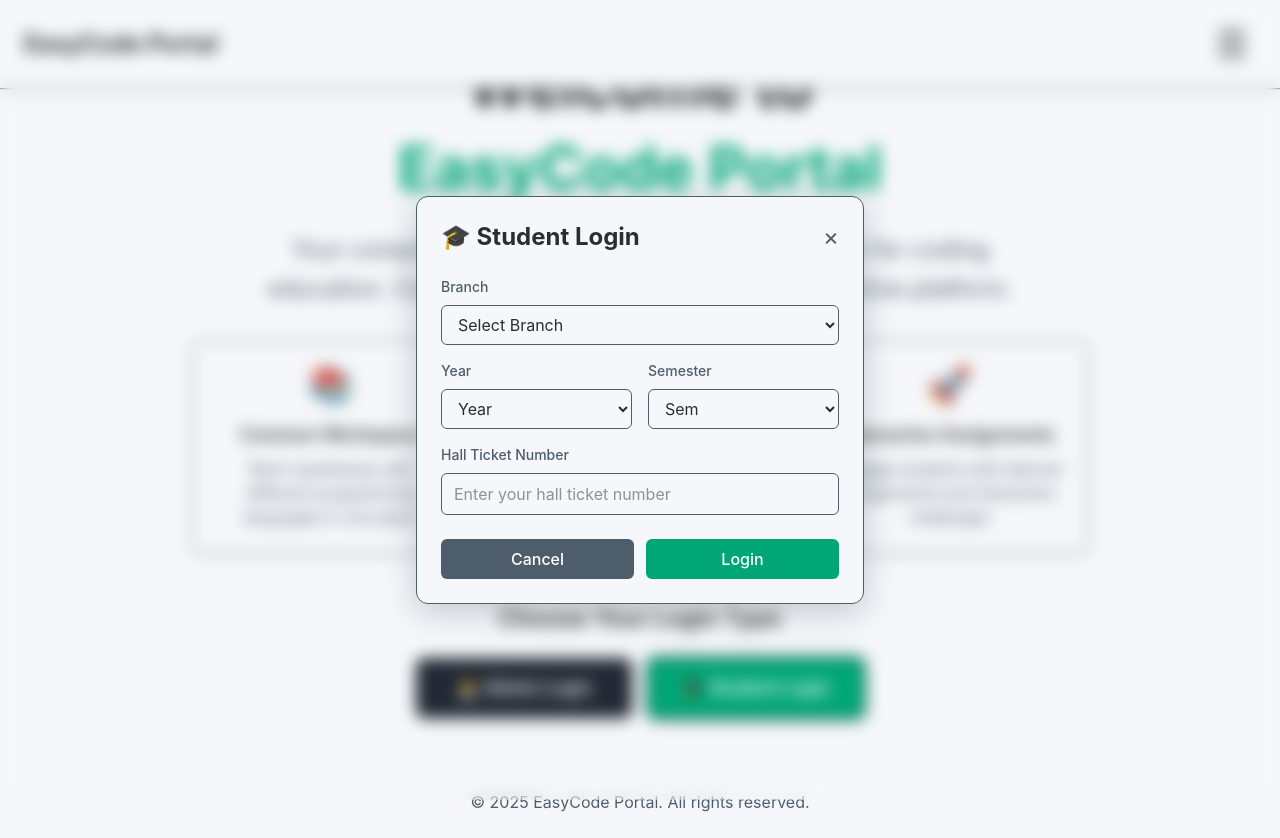
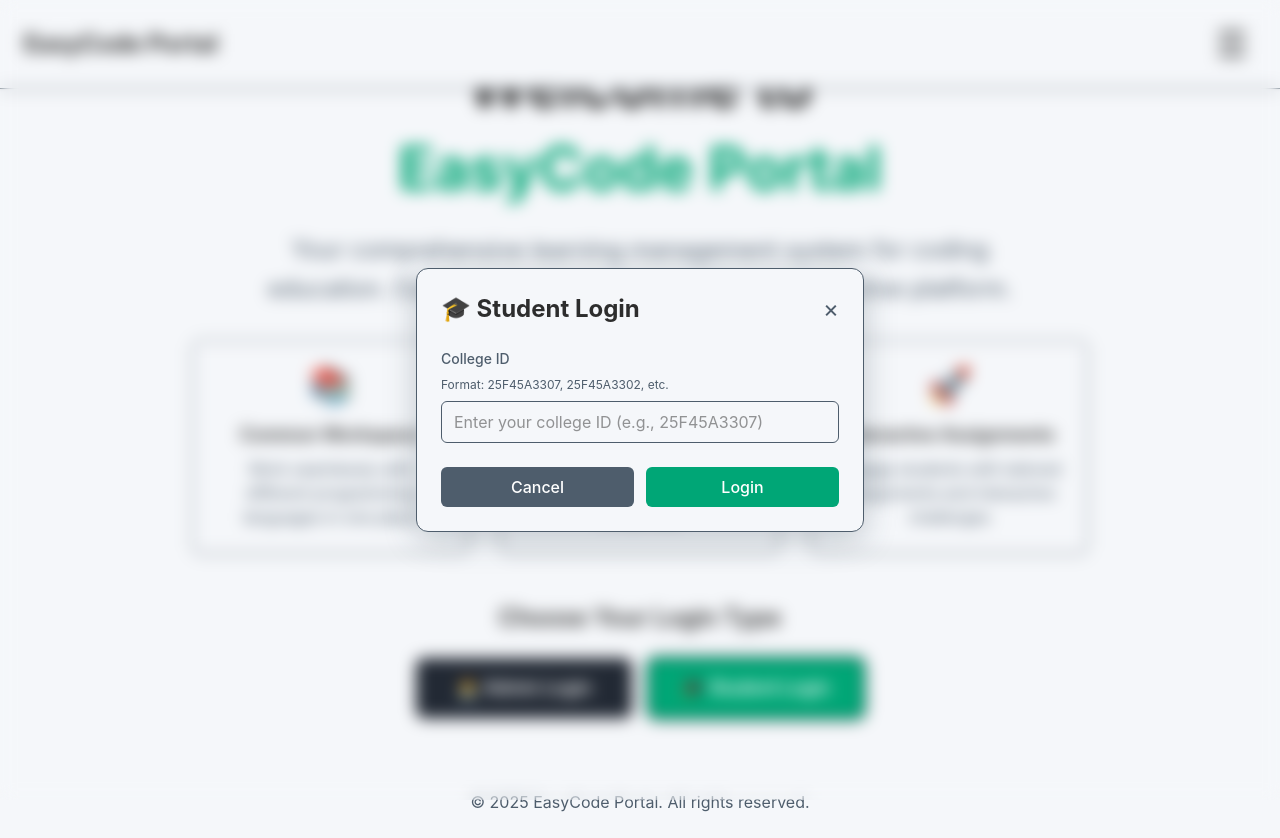
Before and after one commit to rvetrivignesh/EasyCode-Portal, a React (Vite) app in the folder frontend/: page / in a window 1280 px wide. Both pictures are taken after a click on the button "🎓 Student Login". Built offline with nearby package versions, Linux system fonts and the light colour scheme.

Commit message:
add proper localStorage management for student authentication

```diff
--- a/frontend/src/components/Login-Models/StudentLoginModal.tsx
+++ b/frontend/src/components/Login-Models/StudentLoginModal.tsx
@@ -1,4 +1,5 @@
 import React, { useState, useEffect } from 'react';
+import { useNavigate } from 'react-router-dom';
 
 interface StudentLoginModalProps {
   isOpen: boolean;
@@ -6,10 +7,10 @@ interface StudentLoginModalProps {
 }
 
 const StudentLoginModal: React.FC<StudentLoginModalProps> = ({ isOpen, onClose }) => {
-  const [branch, setBranch] = useState('');
-  const [year, setYear] = useState('');
-  const [semester, setSemester] = useState('');
-  const [hallTicket, setHallTicket] = useState('');
+  const [collegeId, setCollegeId] = useState('');
+  const [isLoading, setIsLoading] = useState(false);
+  const [error, setError] = useState('');
+  const navigate = useNavigate();
 
   useEffect(() => {
     if (isOpen) {
@@ -25,14 +26,39 @@ const StudentLoginModal: React.FC<StudentLoginModalProps> = ({ isOpen, onClose }
 
   if (!isOpen) return null;
 
-  const handleSubmit = (e: React.FormEvent) => {
+  const handleSubmit = async (e: React.FormEvent) => {
     e.preventDefault();
-    console.log('Student login:', { branch, year, semester, hallTicket });
-    onClose();
-    setBranch('');
-    setYear('');
-    setSemester('');
-    setHallTicket('');
+    setIsLoading(true);
+    setError('');
+
+    try {
+      const response = await fetch('http://localhost:3001/api/student-login', {
+        method: 'POST',
+        headers: {
+          'Content-Type': 'application/json',
+        },
+        body: JSON.stringify({ college_id: collegeId }),
+      });
+
+      const data = await response.json();
+
+      if (response.ok) {
+        // Store student data in localStorage
+        localStorage.setItem('student', JSON.stringify(data.student));
+        localStorage.setItem('userType', 'student');
+
+        // Navigate to student dashboard
+        navigate('/student');
+        onClose();
+        setCollegeId('');
+      } else {
+        setError(data.message || 'Login failed');
+      }
+    } catch (error) {
+      setError('Could not connect to server. Please try again.');
+    } finally {
+      setIsLoading(false);
+    }
   };
 
   const handleOverlayClick = (e: React.MouseEvent) => {
@@ -62,85 +88,30 @@ const StudentLoginModal: React.FC<StudentLoginModalProps> = ({ isOpen, onClose }
           </div>
 
           <form onSubmit={handleSubmit}>
-            <div className="mb-4">
-              <label
-                htmlFor="branch"
-                className="block text-sm font-medium text-[var(--secondary-text)] mb-2"
-              >
-                Branch
-              </label>
-              <select
-                id="branch"
-                value={branch}
-                onChange={(e) => setBranch(e.target.value)}
-                className="w-full px-3 py-2 border border-[var(--secondary-text)] rounded-md focus:outline-none focus:ring-2 focus:ring-[var(--highlight)] focus:border-transparent bg-[var(--background)] text-[var(--primary-text)] transition-colors duration-200"
-                required
-              >
-                <option value="">Select Branch</option>
-                <option value="CSE">Computer Science Engineering</option>
-                <option value="CSM">CSE (ARTIFICIAL INTELLIGENCE & MACHINE LEARNING)</option>
-                <option value="CSD">CSE (DATA SCIENCE)</option>
-              </select>
-            </div>
-
-            <div className="grid grid-cols-2 gap-4 mb-4">
-              <div>
-                <label
-                  htmlFor="year"
-                  className="block text-sm font-medium text-[var(--secondary-text)] mb-2"
-                >
-                  Year
-                </label>
-                <select
-                  id="year"
-                  value={year}
-                  onChange={(e) => setYear(e.target.value)}
-                  className="w-full px-3 py-2 border border-[var(--secondary-text)] rounded-md focus:outline-none focus:ring-2 focus:ring-[var(--highlight)] focus:border-transparent bg-[var(--background)] text-[var(--primary-text)] transition-colors duration-200"
-                  required
-                >
-                  <option value="">Year</option>
-                  <option value="1">1st Year</option>
-                  <option value="2">2nd Year</option>
-                  <option value="3">3rd Year</option>
-                  <option value="4">4th Year</option>
-                </select>
+            {error && (
+              <div className="mb-4 p-3 rounded-md text-sm bg-red-100 text-red-800">
+                ❌ {error}
               </div>
-
-              <div>
-                <label
-                  htmlFor="semester"
-                  className="block text-sm font-medium text-[var(--secondary-text)] mb-2"
-                >
-                  Semester
-                </label>
-                <select
-                  id="semester"
-                  value={semester}
-                  onChange={(e) => setSemester(e.target.value)}
-                  className="w-full px-3 py-2 border border-[var(--secondary-text)] rounded-md focus:outline-none focus:ring-2 focus:ring-[var(--highlight)] focus:border-transparent bg-[var(--background)] text-[var(--primary-text)] transition-colors duration-200"
-                  required
-                >
-                  <option value="">Sem</option>
-                  <option value="1">1</option>
-                  <option value="2">2</option>
-                </select>
-              </div>
-            </div>
+            )}
 
             <div className="mb-4">
               <label
-                htmlFor="hall-ticket"
+                htmlFor="college-id"
                 className="block text-sm font-medium text-[var(--secondary-text)] mb-2"
               >
-                Hall Ticket Number
+                College ID
               </label>
+              <div className="mb-2 text-xs text-[var(--secondary-text)]">
+                Format: 25F45A3307, 25F45A3302, etc.
+              </div>
               <input
                 type="text"
-                id="hall-ticket"
-                value={hallTicket}
-                onChange={(e) => setHallTicket(e.target.value)}
+                id="college-id"
+                value={collegeId}
+                onChange={(e) => setCollegeId(e.target.value.toUpperCase())}
                 className="w-full px-3 py-2 border border-[var(--secondary-text)] rounded-md focus:outline-none focus:ring-2 focus:ring-[var(--highlight)] focus:border-transparent bg-[var(--background)] text-[var(--primary-text)] transition-colors duration-200"
-                placeholder="Enter your hall ticket number"
+                placeholder="Enter your college ID (e.g., 25F45A3307)"
+                disabled={isLoading}
                 required
               />
             </div>
@@ -155,9 +126,17 @@ const StudentLoginModal: React.FC<StudentLoginModalProps> = ({ isOpen, onClose }
               </button>
               <button
                 type="submit"
-                className="flex-1 bg-[var(--highlight)] text-white py-2 px-4 rounded-md hover:opacity-90 focus:outline-none focus:ring-2 focus:ring-[var(--button)] transition-all duration-200 font-medium"
+                disabled={isLoading}
+                className="flex-1 bg-[var(--highlight)] text-white py-2 px-4 rounded-md hover:opacity-90 focus:outline-none focus:ring-2 focus:ring-[var(--button)] transition-all duration-200 font-medium disabled:opacity-50 disabled:cursor-not-allowed"
               >
-                Login
+                {isLoading ? (
+                  <span className="flex items-center justify-center gap-2">
+                    <div className="w-4 h-4 border-2 border-white border-t-transparent rounded-full animate-spin"></div>
+                    Logging in...
+                  </span>
+                ) : (
+                  'Login'
+                )}
               </button>
             </div>
           </form>
```
